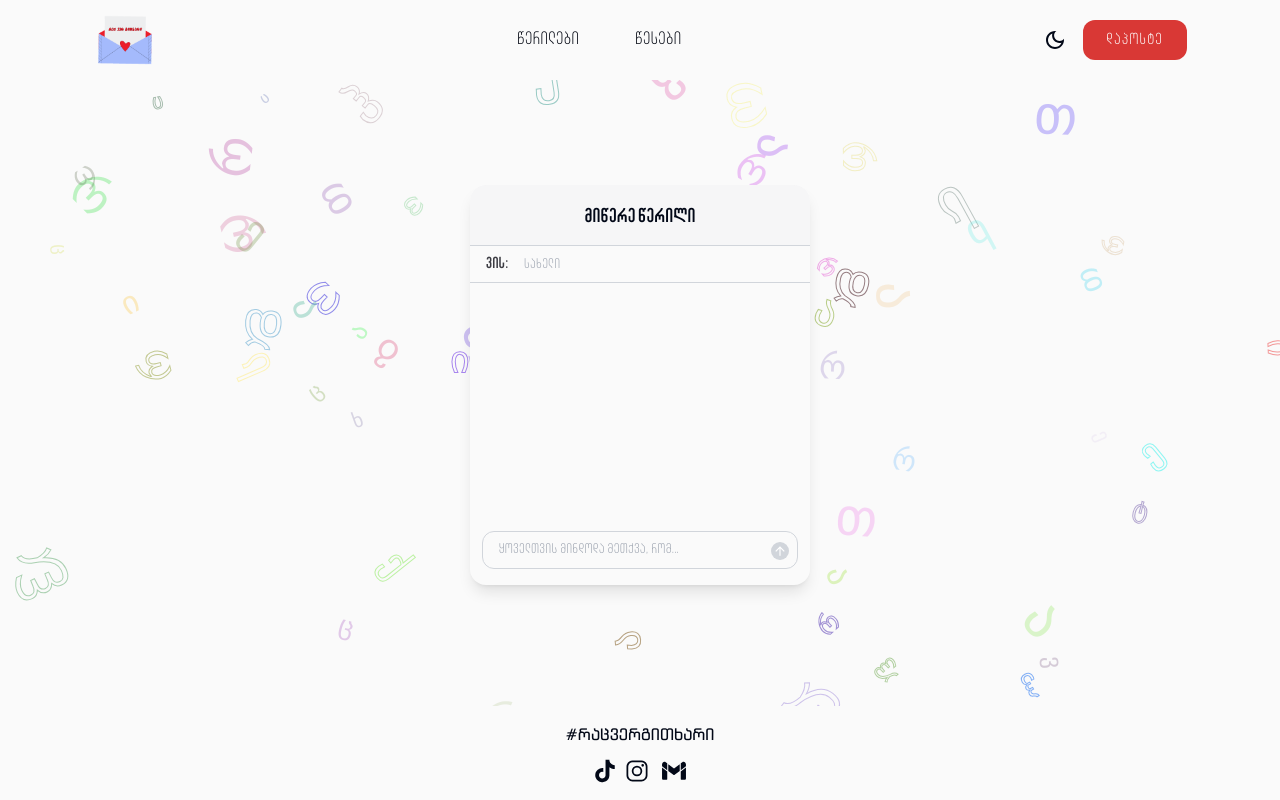
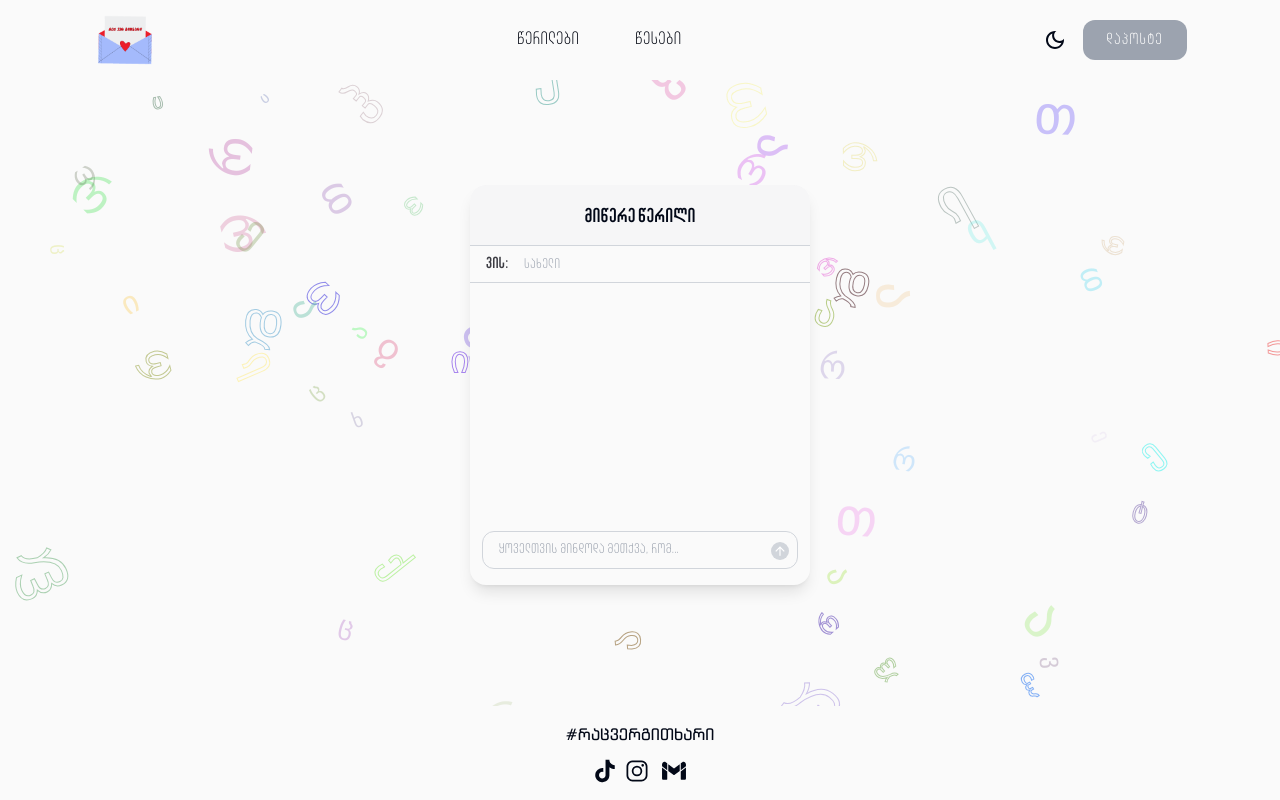
Before and after one commit to Dadu400/untold-things-frontend, a React (Create React App) app: page /submit in a window 1280 px wide. Built offline with nearby package versions, Linux system fonts and the light colour scheme.

Commit message:
temporarily disable posting and like/share functionality

```diff
--- a/src/components/header/PostButton.tsx
+++ b/src/components/header/PostButton.tsx
@@ -1,11 +1,24 @@
+import React from "react";
 import { Link } from "react-router-dom";
 import { PostButtonProps } from "../../types/types";
 
+// Temporary flag to disable posting
+const POSTING_DISABLED = true;
+
 function PostButton({ className, onClick }: PostButtonProps) {
+    const handleClick = (e: React.MouseEvent) => {
+        if (POSTING_DISABLED) {
+            e.preventDefault();
+            return;
+        }
+        onClick?.();
+    };
+
     return (
-        <Link to="/submit" onClick={onClick}>
+        <Link to="/submit" onClick={handleClick}>
             <button
-                className={`${className} font-dejavu px-6 py-2 bg-[#D93835] text-white rounded-xl tracking-widest`}
+                className={`${className} font-dejavu px-6 py-2 ${POSTING_DISABLED ? 'bg-gray-400 cursor-not-allowed' : 'bg-[#D93835]'} text-white rounded-xl tracking-widest`}
+                disabled={POSTING_DISABLED}
             >
                 დაპოსტე
             </button>
--- a/src/components/posts/SinglePost.tsx
+++ b/src/components/posts/SinglePost.tsx
@@ -9,6 +9,8 @@ import { SinglePostProps } from "../../types/types";
 import { useNavigate } from "react-router-dom";
 import AnimatedHeartButton from "./AnimatedHeartButton";
 
+// Temporary flag to disable like/share
+const INTERACTIONS_DISABLED = true;
 
 function SinglePost({ id, messageTo, message, timestamp, likes, shares, messageStatus, liked: initialLiked, className, disabled }: SinglePostProps) {
     const navigate = useNavigate();
@@ -79,7 +81,7 @@ function SinglePost({ id, messageTo, message, timestamp, likes, shares, messageS
         e.preventDefault();
         e.stopPropagation();
 
-        if (disabled || isInteractionDisabled) return;
+        if (INTERACTIONS_DISABLED || disabled || isInteractionDisabled) return;
 
         const nextLikedState = !liked;
         setLiked(nextLikedState);
@@ -113,7 +115,7 @@ function SinglePost({ id, messageTo, message, timestamp, likes, shares, messageS
         e.preventDefault();
         e.stopPropagation();
 
-        if (disabled || isInteractionDisabled) return;
+        if (INTERACTIONS_DISABLED || disabled || isInteractionDisabled) return;
         setIsModalOpen(true);
     };
 
--- a/src/components/submit/NewPost.tsx
+++ b/src/components/submit/NewPost.tsx
@@ -5,6 +5,9 @@ import {useNavigate} from "react-router-dom";
 import ArrowUpwardIcon from "@mui/icons-material/ArrowUpward";
 
 import SubmitDialog from "../posts/SubmitDialog";
+
+// Temporary flag to disable posting
+const POSTING_DISABLED = true;
 
 function NewPost() {
     const MAX_TEXT_LENGTH = 230;
@@ -30,12 +33,13 @@ function NewPost() {
 
     const handleFormSubmit = (e: FormEvent<HTMLFormElement>) => {
         e.preventDefault();
+        if (POSTING_DISABLED) return;
         if (text.trim() && to.trim()) {
             setIsModalOpen(true);
         }
     };
 
-    const isButtonDisabled = !text.trim() || !to.trim();
+    const isButtonDisabled = POSTING_DISABLED || !text.trim() || !to.trim();
 
     const handlePostSubmit = async () => {
         try {
```
